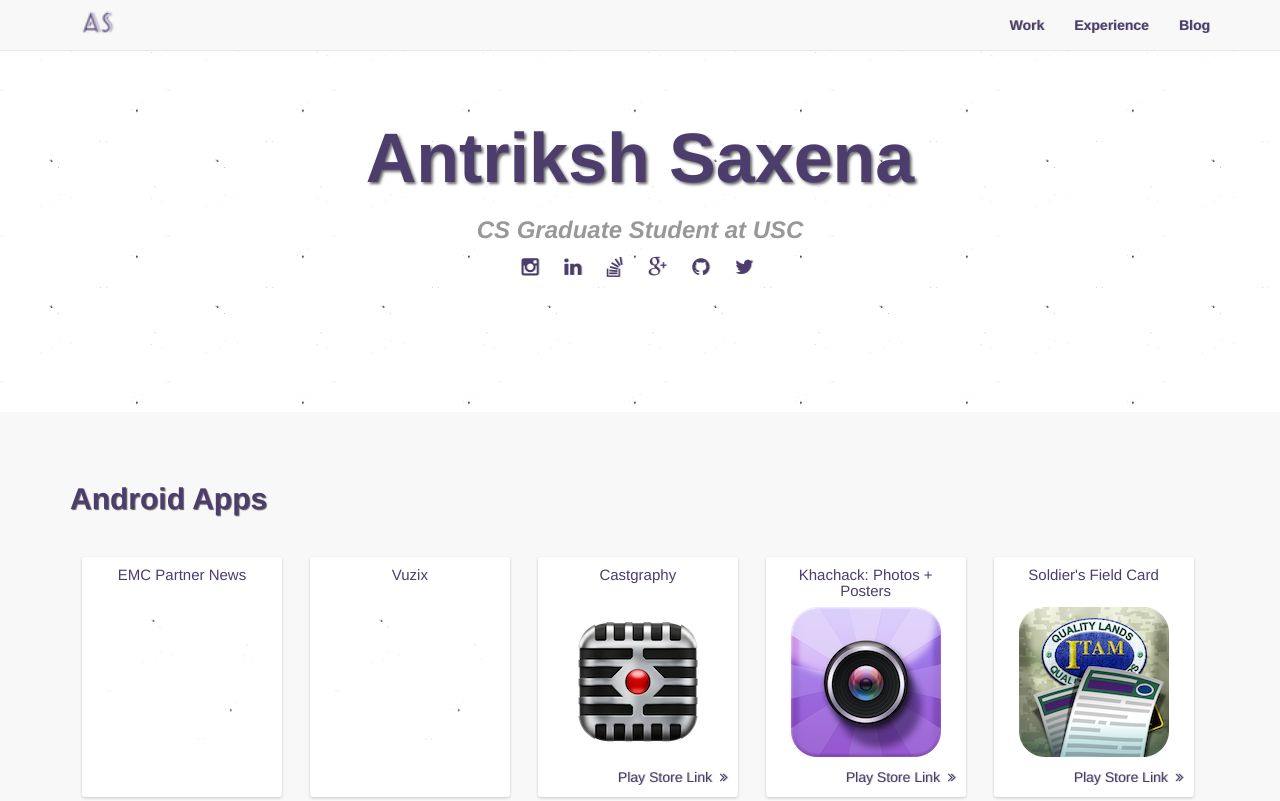
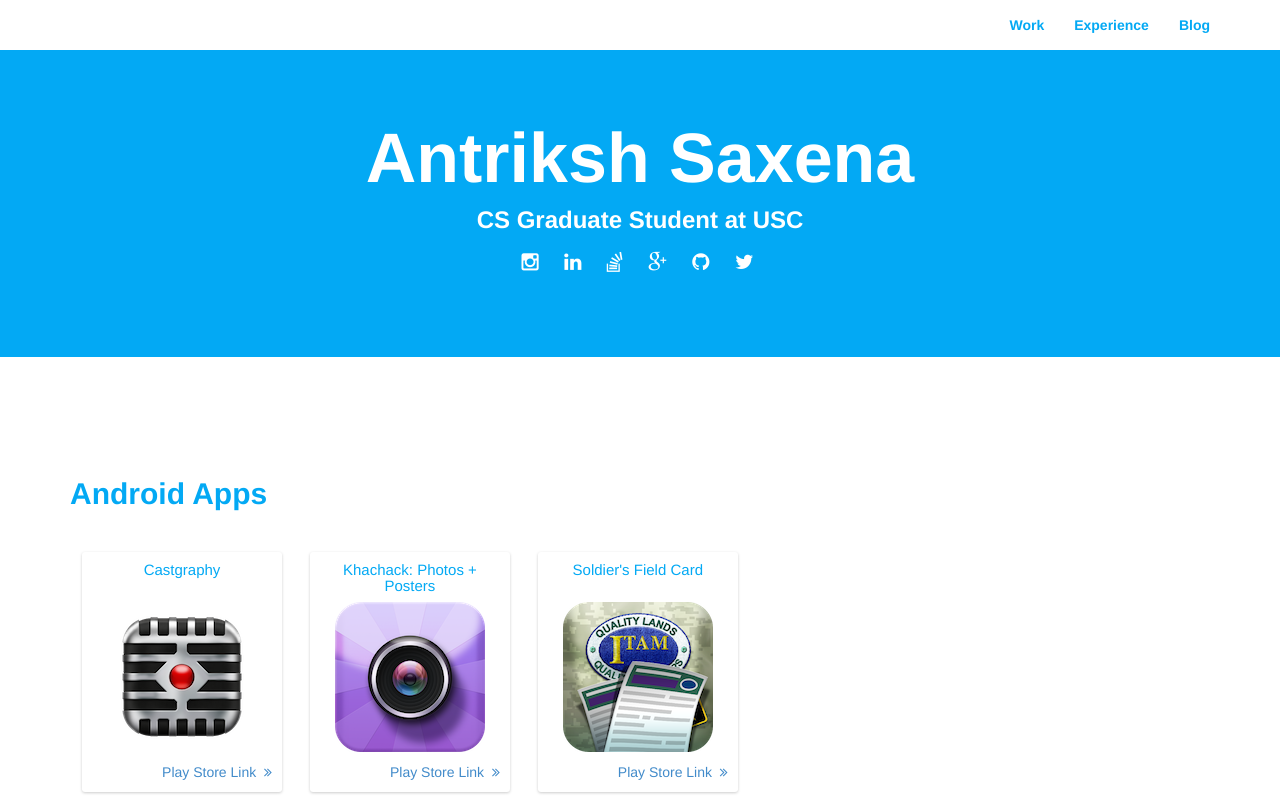
Before and after one commit to antrromet/antrromet.github.io, a plain HTML site: page index.html in a window 1280 px wide. Shown: the top 801 px of the page. Drawn offline with Linux system fonts and the light colour scheme; a web font is replaced by a local one.

Commit message:
Theming changes

```diff
--- a/css/landing-page.css
+++ b/css/landing-page.css
@@ -1,43 +1,3 @@
-/*!
- * Start Bootstrap - Landing Page Bootstrap Theme (http://startbootstrap.com)
- * Code licensed under the Apache License v2.0.
- * For details, see http://www.apache.org/licenses/LICENSE-2.0.
- */
-/*@font-face{
-    font-family: 'Roboto';
-    font-style: normal;
-    font-weight: 300;
-    src: url('../fonts/Roboto-Regular-webfont.eot');
-    src: url('../fonts/Roboto-Regular-webfont.eot?iefix') format('eot'),
-         url('../fonts/Roboto-Regular-webfont.woff') format('woff'),
-         url('../fonts/Roboto-Regular-webfont.ttf') format('truetype'),
-         url('../fonts/Roboto-Regular-webfont.svg#webfont') format('svg');
-
-}
-
-@font-face{
-    font-family: 'Roboto';
-    font-style: normal;
-    font-weight: 700;
-    src: url('../fonts/Roboto-Bold-webfont.eot');
-    src: url('../fonts/Roboto-Bold-webfont.eot?iefix') format('eot'),
-         url('../fonts/Roboto-Bold-webfont.woff') format('woff'),
-         url('../fonts/Roboto-Bold-webfont.ttf') format('truetype'),
-         url('../fonts/Roboto-Bold-webfont.svg#webfont') format('svg');
-}
-
-
-@font-face{
-    font-family: 'Roboto';
-    font-style: italic;
-    font-weight: 300;
-    src: url('../fonts/Roboto-Italic-webfont.eot');
-    src: url('../fonts/Roboto-Italic-webfont.eot?iefix') format('eot'),
-         url('../fonts/Roboto-Italic-webfont.woff') format('woff'),
-         url('../fonts/Roboto-Italic-webfont.ttf') format('truetype'),
-         url('../fonts/Roboto-Italic-webfont.svg#webfont') format('svg');
-}*/
-
 body,
 html {
     width: 100%;
@@ -55,9 +15,12 @@
     font-weight: 700;
 }
 
-body{
-    background: url('../img/fleck-white.gif');
+.intro-header .container{
+    width: 100%;
+    color: #FFF;
+    background: #03A9F4;
 }
+
 .lead {
     font-size: 18px;
     font-weight: 400;
@@ -82,9 +45,6 @@
     padding-top: 50px; /* If you're making other pages, make sure there is 50px of padding to make sure the navbar doesn't overlap content! */
     padding-bottom: 50px;
     text-align: center;
-    color: #4c3d6d;
-    /*background: url(../img/intro-bg.jpg) no-repeat center center;
-    background-size: cover;*/
 }
 
 .intro-message {
@@ -95,7 +55,6 @@
 
 .intro-message > h1 {
     margin: 0;
-    text-shadow: 2px 2px 3px rgba(0,0,0,0.6);
     font-size: 5em;
 }
 
@@ -106,8 +65,7 @@
 }
 
 .intro-message > h3 {
-    color: #989898;
-    font-style: italic;
+    margin: 10px 0 15px 0;
 }
 
 @media(max-width:767px) {
@@ -161,7 +119,6 @@
 
 .content-section-a {
     padding: 50px 0;
-    background-color: #f8f8f8;
 }
 
 .content-section-b {
@@ -170,14 +127,11 @@
     border-bottom: 1px solid #e7e7e7;
 }
 
-.content-section-c{
-    background-color: #f8f8f8;
-}
+
 
 .section-heading {
     margin-bottom: 30px;
-    color: #4c3d6d;
-    text-shadow: 1px 1px 1px rgba(0,0,0,0.6);
+    color: #03A9F4;
 }
 
 .section-heading-spacer {
@@ -186,12 +140,7 @@
     border-top: 3px solid #e7e7e7;
 }
 
-.banner {
-    padding: 100px 0;
-    color: #f8f8f8;
-    background: url(../img/banner-bg.jpg) no-repeat center center;
-    background-size: cover;
-}
+
 
 .banner h2 {
     margin: 0;
@@ -207,7 +156,6 @@
     padding-top: 20px;
 }
 .content-section-b{
-    background: url('../img/fleck-white.gif') repeat;
     font-weight: normal;
 }
 .blog-ext-link{
@@ -259,14 +207,14 @@
     font-size: 20px;
     margin: 0;
     font-weight: normal;
-    color: #4c3d6d;
+    color: #03A9F4;
 }
 
 .container .custom-list .app-title{
     font-size: 15px;
     margin: 0;
     font-weight: normal;
-    color: #4c3d6d;
+    color: #03A9F4;
     height: 30px;
 }
 
@@ -290,6 +238,7 @@
     position: absolute;
     bottom: 10px;
     right: 10px;
+    color: #03A9F4;
 }
 .container .custom-list .app-link{
     margin-top: 10px;
@@ -341,7 +290,7 @@
 }
 
 .navbar-default .navbar-nav>li>a{
-  color: #4c3d6d;
+  color: #03A9F4;
 }
 
 ul.no-style{
@@ -363,11 +312,7 @@
     margin: 10px 0 10px 0;
     max-width: 80%;
 }
-a.custom-link{
-    color: #4c3d6d;
-    text-decoration: none;
-    text-shadow:1px 0px #C0C0C0;
-}
+
 a.custom-link:hover{
     text-decoration: none;
 }
@@ -377,7 +322,6 @@
 .exp-title{
     color: #919191;
     font-size: 13px;
-    font-style: italic;
 }
 @media(max-width:500px) {
     .section-heading{
@@ -391,9 +335,16 @@
     -o-transition: all .3s;
     transition: all .3s
 }
-a.custom-link:hover,a.custom-link:active{
-    color:#626262;
+
+.list-inline a.custom-link{
+    color: #428bca;
 }
+
+.contact-icons a.custom-link{
+    color: #FFF;
+    text-decoration: none;
+}
+
 a.sn-icon{
     padding: 0 5px;
 }
@@ -405,3 +356,7 @@
 .contact-icons{
     font-size: 20px;
 }
+.navbar-default{
+    background: #FFF;
+    border-bottom: 5px solid #03A9F4;
+}
--- a/index.html
+++ b/index.html
@@ -7,10 +7,8 @@
 <meta name="description" content="Hi there! I am Antriksh Saxena a.k.a antrromet. I am passionate about android and love building apps.">
 <meta name=author content="Antriksh Saxena">
 <title>Antriksh Saxena</title>
-<link rel="shortcut icon" href=favicon.png type="image/png">
 <link rel="author" href="https://plus.google.com/u/0/103902492658836805322/posts"/>
-<link rel=icon href=favicon.png type="image/png">
-<link rel=apple-touch-icon href=apple-touch-icon.png>
+
 <link href="css/bootstrap.min.css" rel=stylesheet>
 <link href="css/landing-page.css" rel=stylesheet>
 <link href="font-awesome-4.2.0/css/font-awesome.min.css" rel=stylesheet type="text/css">
@@ -21,13 +19,10 @@
     <![endif]-->
 </head>
 <body>
-<div id=preloader>
-<div id=status><span class="fa fa-android status-loading"></span><span class="fa fa-android status-loaded"></span></div>
-</div>
+
 <nav class="navbar navbar-default navbar-fixed-top" role=navigation>
 <div class=container>
 <div class=navbar-header>
-<span class=site-logo-m><img src=favicon.png width=35 height=25></span>
 <button type=button class=navbar-toggle data-toggle=collapse data-target="#bs-example-navbar-collapse-1">
 <span class=sr-only>Toggle navigation</span>
 <span class=icon-bar></span>
@@ -36,7 +31,7 @@
 </button>
 </div>
 <div class="collapse navbar-collapse" id="bs-example-navbar-collapse-1">
-<span class=site-logo><img src=favicon.png width=35 height=25></span>
+
 <ul class="nav navbar-nav navbar-right">
 <li>
 <a href="#work" class=custom-link>Work</a>
@@ -91,7 +86,7 @@
 <h2 class=section-heading>Android Apps</h2>
 <div class=custom-list>
 <ul>
-<li class=app-content>
+<!--<li class=app-content>
 <h1 class=app-title>EMC Partner News</h1>
 <div class=app-content>
 <img src="img/fleck-white.gif" data-src="img/fleck-white.gif" width=150 height=136 class="lazy-load-images app-img"/>
@@ -108,7 +103,7 @@
 <div class=app-link>
 <a class=link-full href="">&nbsp;</a>
 </div>
-</li>
+</li>-->
 <li class=app-content>
 <h1 class=app-title>Castgraphy</h1>
 <div class=app-content>
```
Also changed, not shown: apple-touch-icon.png (deleted), favicon.png (deleted), img/favicon.png (deleted).
